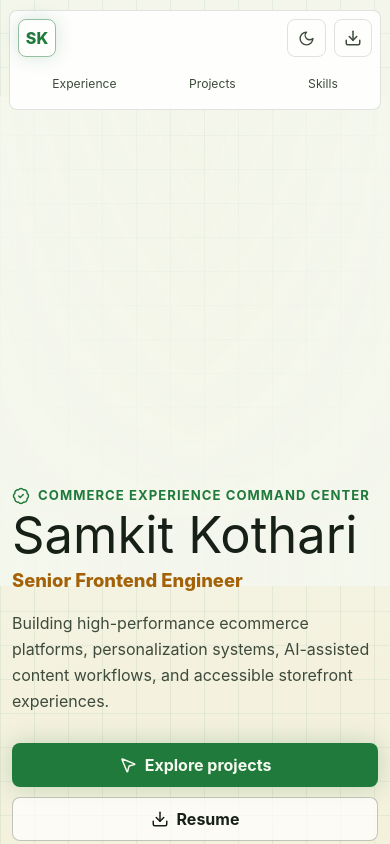
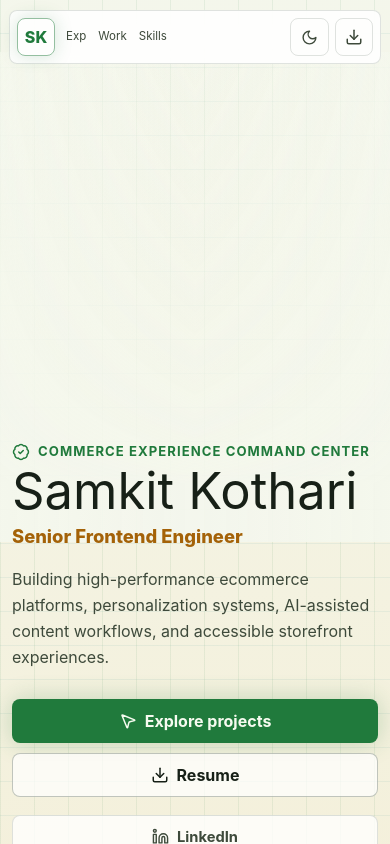
Before and after one commit to Samkit-Kothari-THG/Samkit-Resume, a React (Vite) app: page / in a window 390 px wide. Shown: the top 844 px of the page. Built offline with nearby package versions, Linux system fonts and the light colour scheme; no server answers; the HTML template or start-up script is replaced by a standard one.

Commit message:
Compact mobile header layout

```diff
--- a/src/components/layout/Header.tsx
+++ b/src/components/layout/Header.tsx
@@ -15,9 +15,9 @@ export function Header({ theme, onToggleTheme }: HeaderProps) {
         <span>SK</span>
       </a>
       <nav aria-label="Portfolio sections">
-        <a href="#experience">Experience</a>
-        <a href="#projects">Projects</a>
-        <a href="#skills">Skills</a>
+        <a href="#experience" data-short-label="Exp">Experience</a>
+        <a href="#projects" data-short-label="Work">Projects</a>
+        <a href="#skills" data-short-label="Skills">Skills</a>
       </nav>
       <div className="header-actions">
         <ThemeToggle theme={theme} onToggle={onToggleTheme} />
--- a/src/index.css
+++ b/src/index.css
@@ -740,19 +740,19 @@ footer a {
   .site-header {
     top: 10px;
     width: min(calc(100% - 18px), var(--max-width));
-    display: grid;
-    grid-template-columns: auto minmax(0, 1fr);
-    gap: 8px 10px;
-    padding: 8px;
+    display: flex;
+    gap: 8px;
+    padding: 7px;
   }
 
   .site-header nav {
-    grid-column: 1 / -1;
-    order: 3;
-    width: 100%;
+    flex: 1 1 auto;
+    min-width: 0;
     max-width: none;
     overflow-x: auto;
-    justify-content: space-between;
+    justify-content: flex-start;
+    gap: 3px;
+    padding: 0;
     scrollbar-width: none;
   }
 
@@ -761,24 +761,25 @@ footer a {
   }
 
   .site-header nav a {
-    flex: 1 0 auto;
+    flex: 0 0 auto;
     min-width: max-content;
-    min-height: 34px;
-    padding: 0 9px;
-    font-size: 0.84rem;
+    min-height: 38px;
+    padding: 0 8px;
+    font-size: 0.78rem;
   }
 
   .header-actions {
-    justify-self: end;
+    flex: 0 0 auto;
+    gap: 6px;
   }
 
   .hero-section {
-    padding: 132px 16px 42px;
+    padding: 88px 16px 42px;
   }
 
   .scene-layer {
     height: 58svh;
-    top: 96px;
+    top: 52px;
     bottom: auto;
   }
 
@@ -894,17 +895,18 @@ footer a {
   }
 
   .site-header {
-    gap: 8px;
+    gap: 6px;
   }
 
   .site-header nav {
-    gap: 4px;
-    padding: 2px 0 0;
+    gap: 2px;
+    padding: 0;
   }
 
   .site-header nav a {
-    padding: 0 7px;
-    font-size: 0.8rem;
+    min-height: 36px;
+    padding: 0 6px;
+    font-size: 0.74rem;
   }
 
   .hero-actions,
@@ -927,8 +929,17 @@ footer a {
 
 @media (max-width: 390px) {
   .site-header nav a {
-    font-size: 0.76rem;
-    padding: 0 6px;
+    font-size: 0.72rem;
+    padding: 0 5px;
+  }
+
+  .site-header nav a {
+    font-size: 0;
+  }
+
+  .site-header nav a::before {
+    content: attr(data-short-label);
+    font-size: 0.72rem;
   }
 
   .hero-section {
```
